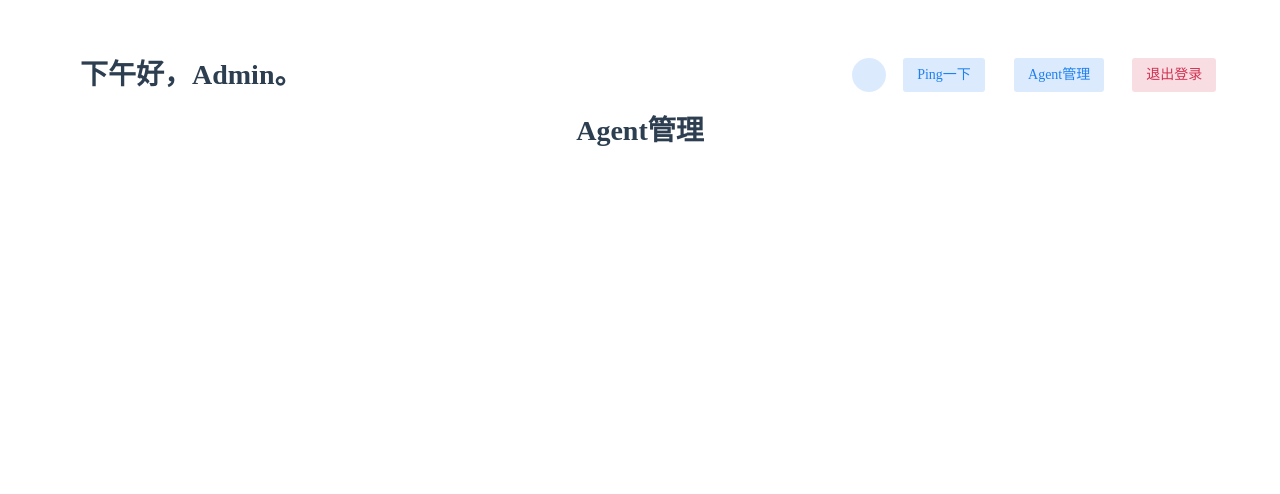
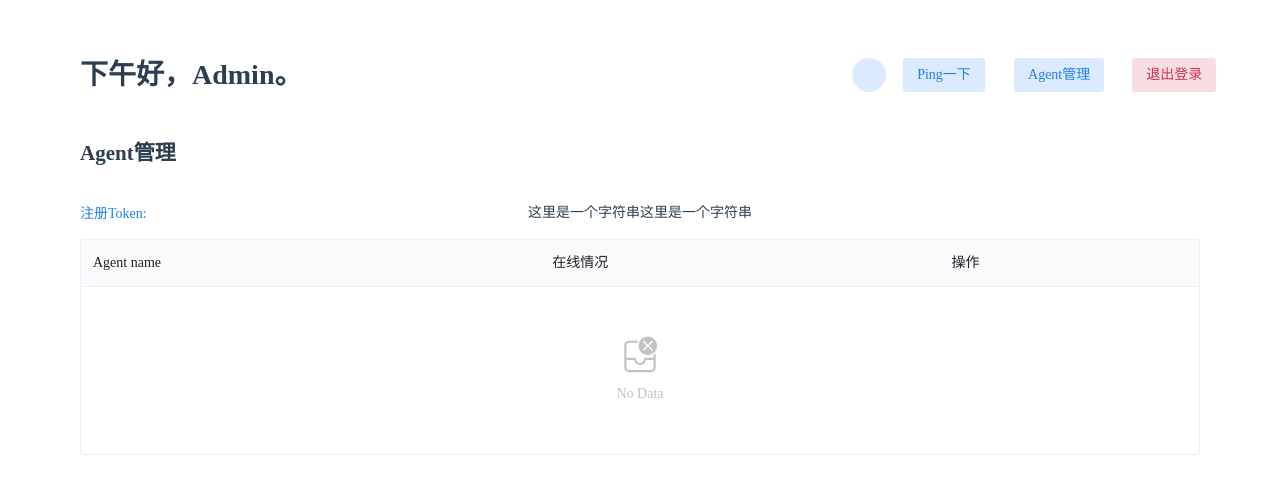
Before and after one commit to SYSU-ECNC/net-toolbox-frontend, a Vue app: page /#/agent in a window 1280 px wide. Shown: the top 494 px of the page. Built offline with nearby package versions, Linux system fonts and the light colour scheme; some icons are missing; a small style sheet from the web is missing.

Commit message:
搭建Agent管理页面+修改ping页面表格格式
ping页面的“管理测试”表格现在有两个bug：
- 点击下拉菜单的时候会把所有行都展开
- 从别的页面跳转回来时下拉按钮消失
之后再改

```diff
--- a/src/components/AgentManagement.vue
+++ b/src/components/AgentManagement.vue
@@ -1,3 +1,79 @@
 <template>
-  <h1>Agent管理</h1>
+  <div id="agent-management">
+    <h2 id="agent-title">Agent管理</h2>
+    <n-button text type="info" id="register-token">注册Token:</n-button>
+    <p id="real-token">这里是一个字符串这里是一个字符串</p>
+    <n-data-table id="agent-table" :columns="agentColumns" />
+  </div>
 </template>
+
+<script lang="ts">
+import { defineComponent } from 'vue';
+
+import { NButton, NDataTable } from 'naive-ui';
+
+const createColumns = () => {
+  return [
+    {
+      title: 'Agent name',
+      key: 'name',
+    },
+    {
+      title: '在线情况',
+      key: 'is_online',
+    },
+    {
+      title: '操作',
+      key: 'action',
+    },
+  ];
+};
+
+const agentColumns = createColumns();
+
+export default defineComponent({
+  name: 'AgentManagement',
+  components: {
+    NButton,
+    NDataTable,
+  },
+  data() {
+    return {
+      agentColumns,
+    };
+  },
+});
+</script>
+
+<style>
+#agent-management {
+  margin-left: 80px;
+  margin-right: 80px;
+  margin-top: 30px;
+  display: grid;
+  grid-template-columns: 1fr 1fr 6fr 1fr 1fr;
+  justify-items: center;
+  align-items: center;
+}
+#agent-title {
+  justify-self: flex-start;
+  grid-column-start: 1;
+  grid-column-end: 3;
+}
+#register-token {
+  justify-self: flex-start;
+  grid-column-start: 1;
+  grid-column-end: 2;
+  grid-row-start: 2;
+}
+#real-token {
+  grid-column-start: 2;
+  grid-column-end: 5;
+  grid-row-start: 2;
+}
+#agent-table {
+  grid-column-start: 1;
+  grid-column-end: 6;
+  grid-row-start: 3;
+}
+</style>
--- a/src/components/PingForm.vue
+++ b/src/components/PingForm.vue
@@ -1,4 +1,4 @@
-: any<template>
+<template>
   <div id="ping-form">
     <h2 id="ping-header">发起测试</h2>
     <n-button text type="info" id="select-agent">选择Agent</n-button>
@@ -39,31 +39,34 @@
 
 <script lang="ts">
 import { defineComponent } from 'vue';
+
 import { NButton, NDataTable, NInput, NSelect } from 'naive-ui';
 
-
-const tableColumns = [
+const createColumns = () => {
+  return [
     {
-    title:'时间',
-    key:'time'
+      type: 'expand',
+      expandable: (rowData: any) => rowData.isDone == '已完成',
+      renderExpand: (tableData: any) => {
+        return `${tableData.details}`;
+      },
     },
     {
-    title:'agents',
-    key:'agents'
+      title: '时间',
+      key: 'time',
     },
     {
-    title:'状态',
-    key:'isDone',
+      title: 'agents',
+      key: 'agents',
     },
     {
-    title:'详情',
-    key:'details',
-    width:300,
-    ellipsis:{
-      tooltip:true
-    }
-  }
-]
+      title: '状态',
+      key: 'isDone',
+    },
+  ];
+};
+
+const tableColumns = createColumns();
 
 //下面的opt和tableData都是仅供演示，之后改成从接口获取数据。tableData有这么多行是为了测试滚动条……
 var opt = [
@@ -76,54 +79,60 @@ var opt = [
     value: 'M8',
     disabled: true,
   },
-]
+];
 
 var tableData = [
   {
-    time:'2022.2.2 12:22',
-    agents:'M5',
-    isDone:'true',
-    details:'--- weibo.com ping statistics ---6 packets transmitted, 6 packets received, 0.0% packet loss round-trip min/avg/max/stddev = 45.767/66.305/139.275/32.939 ms'
+    time: '2022.2.2 12:22',
+    agents: 'M5',
+    isDone: 'true',
+    details:
+      '--- weibo.com ping statistics ---6 packets transmitted, 6 packets received, 0.0% packet loss round-trip min/avg/max/stddev = 45.767/66.305/139.275/32.939 ms',
   },
   {
-    time:'2022.2.3 23:33',
-    agents:'M8',
-    isDone:'false',
-    details:'--- bilibili.com ping statistics --- 4 packets transmitted, 4 packets received, 0.0% packet loss round-trip min/avg/max/stddev = 10.690/33.271/82.831/28.853 ms'
+    time: '2022.2.3 23:33',
+    agents: 'M8',
+    isDone: 'false',
+    details:
+      '--- bilibili.com ping statistics --- 4 packets transmitted, 4 packets received, 0.0% packet loss round-trip min/avg/max/stddev = 10.690/33.271/82.831/28.853 ms',
   },
   {
-    time:'2022.2.3 23:33',
-    agents:'M8',
-    isDone:'false',
-    details:'--- bilibili.com ping statistics --- 4 packets transmitted, 4 packets received, 0.0% packet loss round-trip min/avg/max/stddev = 10.690/33.271/82.831/28.853 ms'
+    time: '2022.2.3 23:33',
+    agents: 'M8',
+    isDone: 'false',
+    details:
+      '--- bilibili.com ping statistics --- 4 packets transmitted, 4 packets received, 0.0% packet loss round-trip min/avg/max/stddev = 10.690/33.271/82.831/28.853 ms',
   },
   {
-    time:'2022.2.3 23:33',
-    agents:'M8',
-    isDone:'false',
-    details:'--- bilibili.com ping statistics --- 4 packets transmitted, 4 packets received, 0.0% packet loss round-trip min/avg/max/stddev = 10.690/33.271/82.831/28.853 ms'
+    time: '2022.2.3 23:33',
+    agents: 'M8',
+    isDone: 'false',
+    details:
+      '--- bilibili.com ping statistics --- 4 packets transmitted, 4 packets received, 0.0% packet loss round-trip min/avg/max/stddev = 10.690/33.271/82.831/28.853 ms',
   },
   {
-    time:'2022.2.3 23:33',
-    agents:'M8',
-    isDone:'false',
-    details:'--- bilibili.com ping statistics --- 4 packets transmitted, 4 packets received, 0.0% packet loss round-trip min/avg/max/stddev = 10.690/33.271/82.831/28.853 ms'
+    time: '2022.2.3 23:33',
+    agents: 'M8',
+    isDone: 'false',
+    details:
+      '--- bilibili.com ping statistics --- 4 packets transmitted, 4 packets received, 0.0% packet loss round-trip min/avg/max/stddev = 10.690/33.271/82.831/28.853 ms',
   },
   {
-    time:'2022.2.3 23:33',
-    agents:'M8',
-    isDone:'false',
-    details:'--- bilibili.com ping statistics --- 4 packets transmitted, 4 packets received, 0.0% packet loss round-trip min/avg/max/stddev = 10.690/33.271/82.831/28.853 ms'
-  }
-]
+    time: '2022.2.3 23:33',
+    agents: 'M8',
+    isDone: 'false',
+    details:
+      '--- bilibili.com ping statistics --- 4 packets transmitted, 4 packets received, 0.0% packet loss round-trip min/avg/max/stddev = 10.690/33.271/82.831/28.853 ms',
+  },
+];
 
-function tableDataProcess(){
+function tableDataProcess() {
   //之后从后端获取JSON，在这里加一句JSON.parse……话说在JSON里写'true'的话，转换过来应该也还是字符串吧？
-      for(var i=0;i<tableData.length;i++){
-        if (tableData[i].isDone == 'true'){
-          tableData[i].isDone = '已完成'
-        }else{
-          tableData[i].isDone = '进行中'
+  for (var i = 0; i < tableData.length; i++) {
+    if (tableData[i].isDone == 'true') {
+      tableData[i].isDone = '已完成';
+    } else {
+      tableData[i].isDone = '进行中';
     }
   }
 }
@@ -139,7 +148,7 @@ export default defineComponent({
   methods: {
     goPing() {
       //这里用来提交指令到Master
-    }
+    },
   },
   data() {
     return {
@@ -148,13 +157,13 @@ export default defineComponent({
       tableColumns,
       opt,
       tableData,
-      packNumber:''
+      packNumber: '',
     };
   },
-  setup(){
-    tableDataProcess()
-    return(tableData)
-  }
+  setup() {
+    tableDataProcess();
+    return tableData;
+  },
 });
 </script>
 <style>
@@ -212,12 +221,12 @@ export default defineComponent({
   grid-column-end: 6;
   align-self: flex-start;
 }
-#input-number{
+#input-number {
   grid-row-start: 3;
   grid-column-start: 4;
-  grid-column-end:5;
+  grid-column-end: 5;
 }
-#pack-number{
+#pack-number {
   grid-row-start: 3;
   grid-column-start: 5;
   grid-column-end: 6;
```
Also changed, not shown: src/App.vue (+10 -26 lines), src/components/HelloUser.vue (line endings or trailing spaces). Lines whose indentation alone changed are shown as unchanged.
